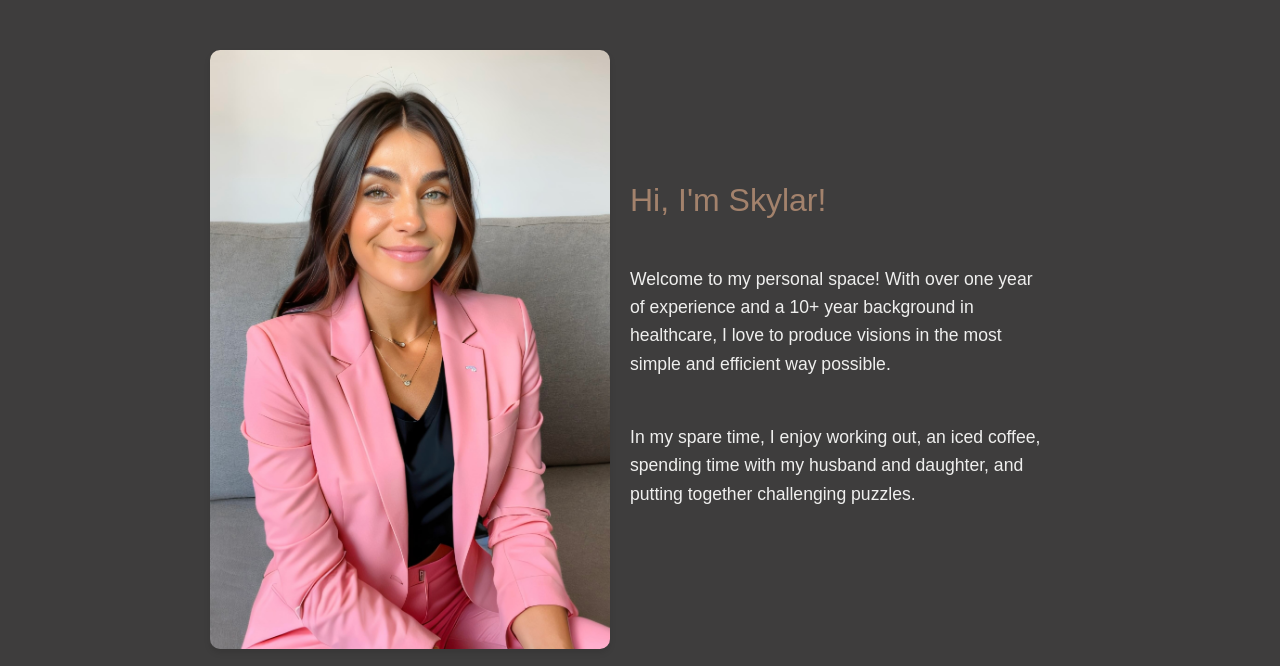
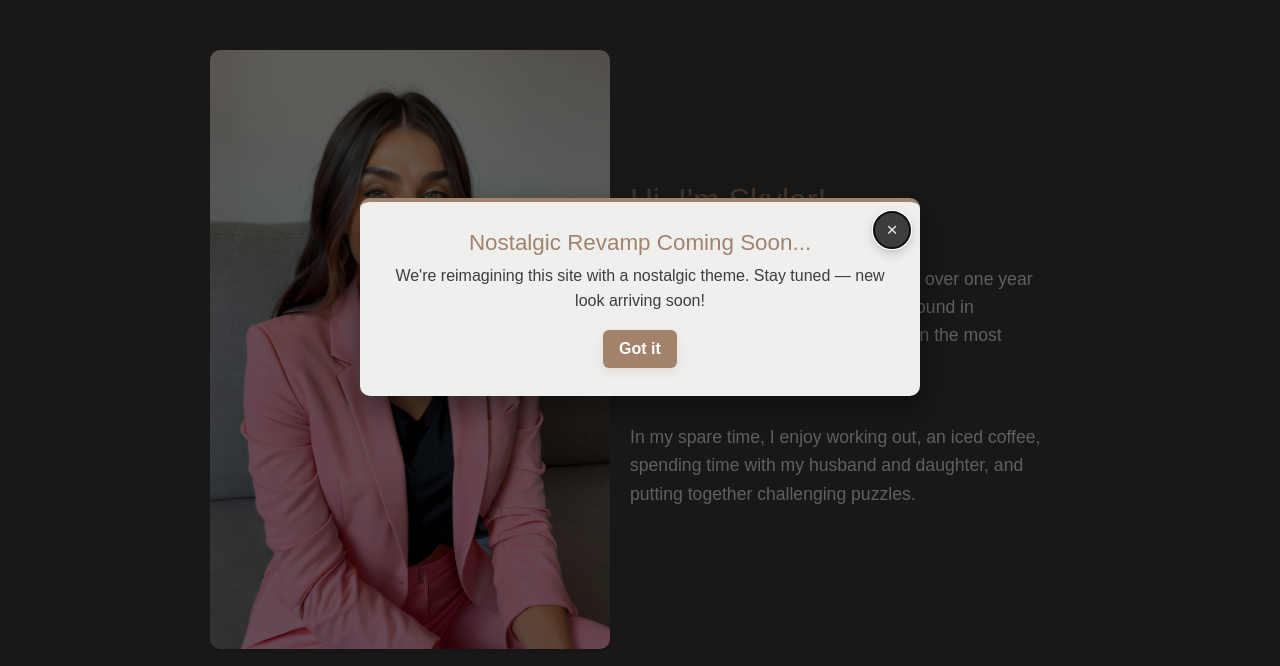
Before and after one commit to skylarnlea/portfolio, a plain HTML site: page public/index.html in a window 1280 px wide. Shown: the part 95-761 px from the top of the page. Drawn offline with nearby package versions, Linux system fonts and the light colour scheme.

Commit message:
ravemp modal added

```diff
--- a/public/index.html
+++ b/public/index.html
@@ -8,6 +8,7 @@
         <link href="https://cdn.jsdelivr.net/npm/bootstrap-icons/font/bootstrap-icons.css" rel="stylesheet">
         <link href="https://cdnjs.cloudflare.com/ajax/libs/normalize/8.0.1/normalize.min.css" rel="stylesheet" type="text/css"/>
         <link href="style.css" rel="stylesheet" type="text/css"/>
+        <link href="revamp.css" rel="stylesheet" type="text/css"/>
     </head>
 
    <!-- Portfolio Web Page Content Below -->
@@ -42,9 +43,21 @@
             <a href="#contact">Contact</a>
         </nav>
       </header>
+            <!-- Nostalgic Revamp Modal -->
+            <div id="revamp-modal" class="revamp-modal" aria-hidden="false" role="dialog" aria-modal="true" aria-labelledby="revamp-title">
+                <div class="revamp-overlay" data-dismiss="overlay"></div>
+                <div class="revamp-content" role="document">
+                    <button class="revamp-close" aria-label="Close revamp modal">×</button>
+                    <h3 id="revamp-title">Nostalgic Revamp Coming Soon...</h3>
+                    <p>We're reimagining this site with a nostalgic theme. Stay tuned — new look arriving soon!</p>
+                    <div class="revamp-actions">
+                        <button id="revamp-ok" class="revamp-btn">Got it</button>
+                    </div>
+                </div>
+            </div>
       <main>
         <section class="about-section" id="about">
-            <img src="/images/profilephoto.jpg" alt="About Me Image">
+            <img src="images/profilephoto.jpg" alt="About Me Image">
             <div class="text">
                 <h2>Hi, I'm Skylar!</h2>
                 <br/>
@@ -105,7 +118,7 @@
                     </div>
                 </div>
                 <div class="project-card">
-                    <img src="/images/AIChatbotAssistant.png" alt="AI chatbot assistant image">
+                    <img src="images/AIChatbotAssistant.png" alt="AI chatbot assistant image">
                     <p><b>AI Chatbot Assistant</b></p>
                     <p>AI Integrated Next.js Application</p>
                     <p><i>Next.js, Typescript, Tailwind CSS, Vertex AI, RAG, Docker, Cloud Run, Google Cloud Storage (coming soon)</i></p>
@@ -114,7 +127,7 @@
                     </div>
                 </div>
                 <div class="project-card">
-                    <img src="/images/apple-touch-icon.png" alt="pastpartum fitness journey application image">
+                    <img src="images/apple-touch-icon.png" alt="pastpartum fitness journey application image">
                     <p><b>PostPartum Fitness Journey</b></p>
                     <p>Fitness Application</p>
                     <p><i>Frontend: React</i></p>
@@ -138,6 +151,10 @@
       <footer>
         <p>&copy; 2024 Skylar Lea. All Rights Reserved.</p>
       </footer>
-      <script src="index.js"></script> <!-- Update with your JavaScript file path -->
+
+            <!-- Revamp modal styles and behavior extracted to revamp.css and revamp.js -->
+            <script src="revamp.js" defer></script>
+
+            <script src="index.js"></script> <!-- Update with your JavaScript file path -->
     </body>
 </html>
--- /dev/null
+++ b/public/revamp.css
@@ -0,0 +1,38 @@
+/* Revamp modal styles - matched to site palette */
+.revamp-modal {position:fixed;inset:0;display:none;align-items:center;justify-content:center;z-index:9999;font-family:Arial, sans-serif}
+.revamp-overlay{position:fixed;inset:0;background:rgba(0,0,0,0.6)}
+.revamp-content{
+    position:relative;
+    background:#EFEFEE; /* light panel like footer */
+    color:#3E3D3D; /* site dark text */
+    padding:1.75rem 1.5rem;
+    border-radius:10px;
+    box-shadow:0 12px 30px rgba(0,0,0,0.45);
+    max-width:560px;
+    width:92%;
+    z-index:1;
+    text-align:center;
+    border-top:4px solid #A3826C; /* tan accent */
+}
+.revamp-close{
+    position:absolute;top:10px;right:10px;border:0;
+    background:#3E3D3D;color:#EFEFEE;width:36px;height:36px;border-radius:50%;
+    display:flex;align-items:center;justify-content:center;font-size:1.2rem;cursor:pointer;box-shadow:0 4px 12px rgba(0,0,0,0.25)
+}
+.revamp-content h3{margin-top:0;margin-bottom:.35rem;font-size:1.4rem;color:#A3826C}
+.revamp-content p{margin:0 0 1rem;color:#3E3D3D}
+.revamp-actions{display:flex;justify-content:center}
+.revamp-btn{
+    background:#A3826C; /* tan button like site */
+    color:#FFFFFF;border:0;padding:.6rem 1rem;border-radius:6px;cursor:pointer;font-weight:700;
+    box-shadow:0 4px 10px rgba(163,130,108,0.18);
+}
+.revamp-btn:hover{background:#3E3D3D;color:#EFEFEE}
+@media (prefers-reduced-motion: no-preference){
+    .revamp-content{transform:translateY(-8px);animation:revamp-pop .28s ease-out}
+    @keyframes revamp-pop{from{opacity:0;transform:translateY(-16px) scale(.99)}to{opacity:1;transform:translateY(0) scale(1)}}
+}
+@media (max-width:480px){
+    .revamp-content{padding:1rem;width:94%;border-radius:8px}
+    .revamp-close{width:32px;height:32px;font-size:1rem}
+}
--- /dev/null
+++ b/public/revamp.js
@@ -0,0 +1,65 @@
+;(function(){
+    const modal = document.getElementById('revamp-modal');
+    const overlay = modal && modal.querySelector('.revamp-overlay');
+    const closeBtn = modal && modal.querySelector('.revamp-close');
+    const okBtn = document.getElementById('revamp-ok');
+    let lastFocused = null;
+
+    function openModal(){
+        if(!modal) return;
+        lastFocused = document.activeElement;
+        modal.style.display = 'flex';
+        modal.setAttribute('aria-hidden','false');
+        // focus the close button for keyboard users
+        closeBtn && closeBtn.focus();
+        // trap simple focus: keep Tab inside modal
+        document.addEventListener('focus', enforceFocus, true);
+        document.addEventListener('keydown', onKeyDown);
+    }
+
+    function closeModal(){
+        if(!modal) return;
+        modal.style.display = 'none';
+        modal.setAttribute('aria-hidden','true');
+        document.removeEventListener('focus', enforceFocus, true);
+        document.removeEventListener('keydown', onKeyDown);
+        try{ lastFocused && lastFocused.focus(); }catch(e){}
+    }
+
+    function enforceFocus(e){
+        if(!modal.contains(e.target)){
+            e.stopPropagation();
+            closeBtn && closeBtn.focus();
+        }
+    }
+
+    function onKeyDown(e){
+        if(e.key === 'Escape'){
+            // just close — do not persist dismissal
+            closeModal();
+        }
+        // simple Tab handling: loop between close and ok
+        if(e.key === 'Tab'){
+            const focusables = [closeBtn, okBtn].filter(Boolean);
+            if(focusables.length === 0) return;
+            const idx = focusables.indexOf(document.activeElement);
+            if(e.shiftKey){
+                if(idx === 0){ focusables[focusables.length-1].focus(); e.preventDefault(); }
+            } else {
+                if(idx === focusables.length-1){ focusables[0].focus(); e.preventDefault(); }
+            }
+        }
+    }
+
+    // close on overlay click (no session persistence)
+    overlay && overlay.addEventListener('click', ()=>{ closeModal(); });
+    closeBtn && closeBtn.addEventListener('click', ()=>{ closeModal(); });
+    okBtn && okBtn.addEventListener('click', ()=>{ closeModal(); });
+
+    // open on every load (initial visit and reload)
+    window.addEventListener('load', ()=>{
+        // small timeout to give the page time to settle
+        setTimeout(openModal, 250);
+    });
+
+})();
```
